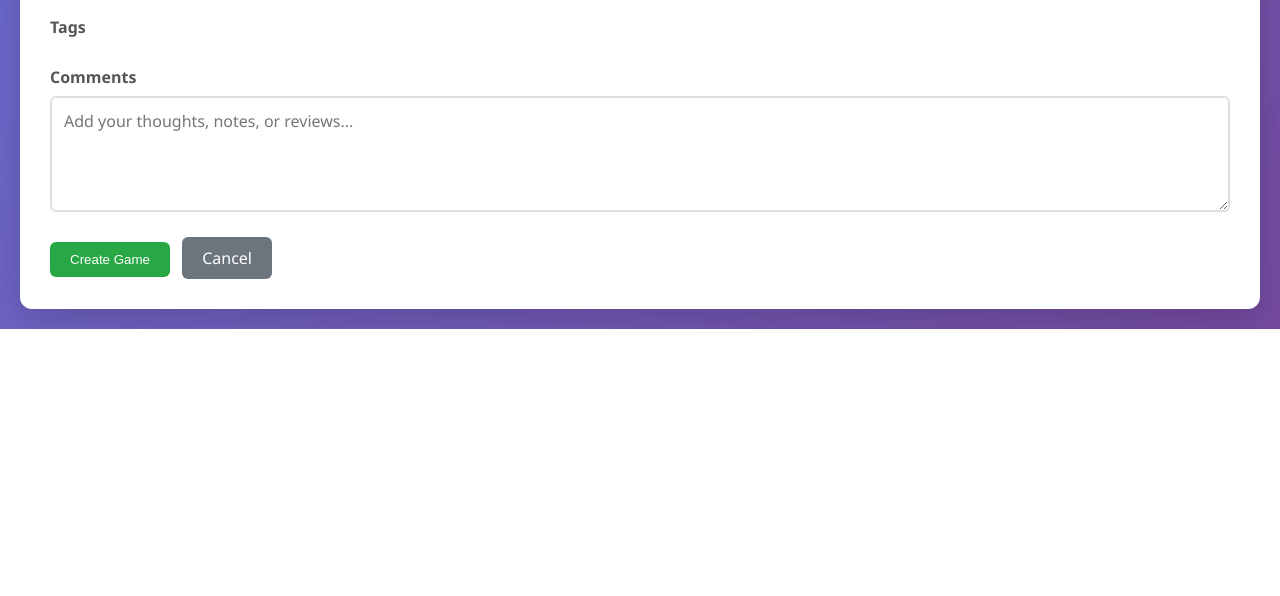
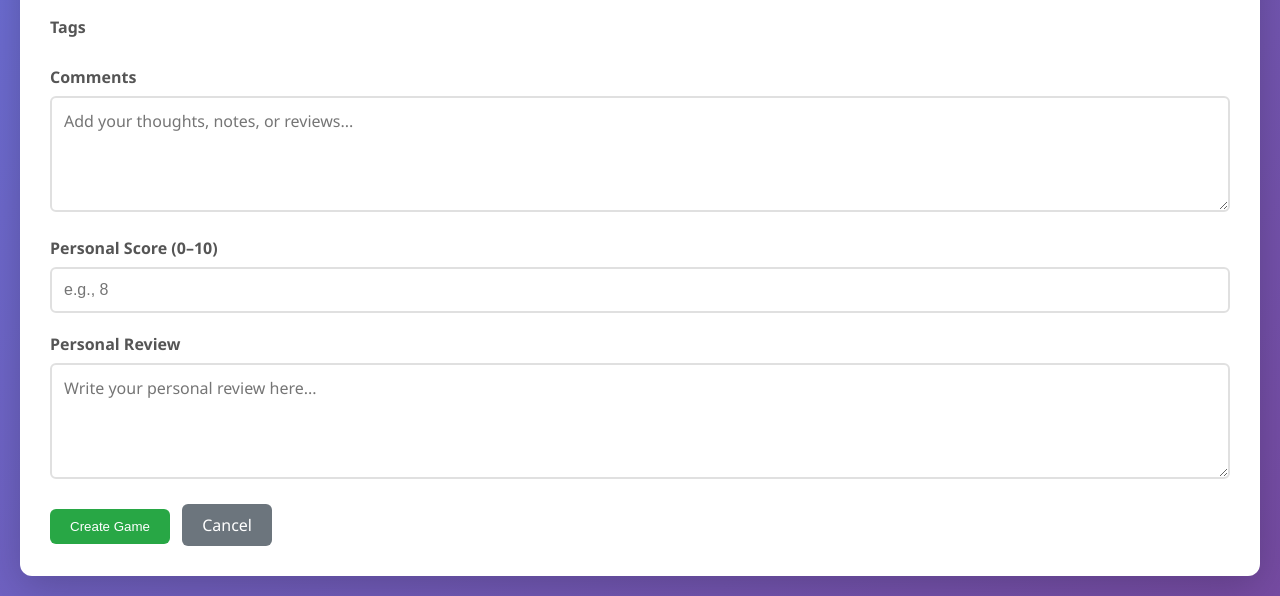
Before and after one commit to thjunge11/simpleFlaskWebApp, a Flask app: page /game/create in a window 1280 px wide. Shown: the part 1044-1640 px from the top of the page. Before the commit the page ends 1373 px from the top, so only its background shows below. Run offline with Flask 3, Linux system fonts and the light colour scheme; the visitor is signed in with stand-in values (Sample User, id 1).

Commit message:
personal score and review

```diff
--- a/app/app.py
+++ b/app/app.py
@@ -98,6 +98,8 @@ class Game(db.Model):
     release_year = db.Column(db.SmallInteger)
     played_year = db.Column(db.SmallInteger)
     comments = db.Column(db.Text)
+    personal_score = db.Column(db.SmallInteger)
+    personal_review = db.Column(db.Text)
 
     # Relationships
     perspective = db.relationship('Perspective', backref='games')
@@ -273,7 +275,9 @@ def create_game():
             playtime=request.form.get('playtime') if request.form.get('playtime') else None,
             release_year=request.form.get('release_year') if request.form.get('release_year') else None,
             played_year=request.form.get('played_year') if request.form.get('played_year') else None,
-            comments=request.form.get('comments') if request.form.get('comments') else None
+            comments=request.form.get('comments') if request.form.get('comments') else None,
+            personal_score=request.form.get('personal_score') if request.form.get('personal_score') else None,
+            personal_review=request.form.get('personal_review') if request.form.get('personal_review') else None
         )
 
         db.session.add(game)
@@ -330,6 +334,8 @@ def edit_game(id):
         game.release_year = request.form.get('release_year') if request.form.get('release_year') else None
         game.played_year = request.form.get('played_year') if request.form.get('played_year') else None
         game.comments = request.form.get('comments') if request.form.get('comments') else None
+        game.personal_score = request.form.get('personal_score') if request.form.get('personal_score') else None
+        game.personal_review = request.form.get('personal_review') if request.form.get('personal_review') else None
 
         GameCategoryTag.query.filter_by(game_id=game.game_id).delete()
 
--- a/app/templates/create_game.html
+++ b/app/templates/create_game.html
@@ -80,6 +80,16 @@
         <textarea name="comments" rows="4" placeholder="Add your thoughts, notes, or reviews..."></textarea>
     </div>
 
+    <div class="form-group">
+        <label>Personal Score (0–10)</label>
+        <input type="number" name="personal_score" min="0" max="10" placeholder="e.g., 8">
+    </div>
+
+    <div class="form-group">
+        <label>Personal Review</label>
+        <textarea name="personal_review" rows="4" placeholder="Write your personal review here..."></textarea>
+    </div>
+
     <button type="submit" class="btn btn-success">Create Game</button>
     <a href="{{ url_for('index') }}" class="btn btn-secondary">Cancel</a>
 </form>
--- a/utils/db_struct.sql
+++ b/utils/db_struct.sql
@@ -91,7 +91,9 @@ CREATE TABLE public.games (
     release_year smallint,
     comments text,
     finished_at date,
-    played_year smallint DEFAULT EXTRACT(year FROM CURRENT_DATE)
+    played_year smallint DEFAULT EXTRACT(year FROM CURRENT_DATE),
+    personal_score smallint,
+    personal_review text
 );
 
 
```
Also changed, not shown: app/templates/edit_game.html (+10 -0 lines), app/templates/view_game.html (+8 -0 lines).
